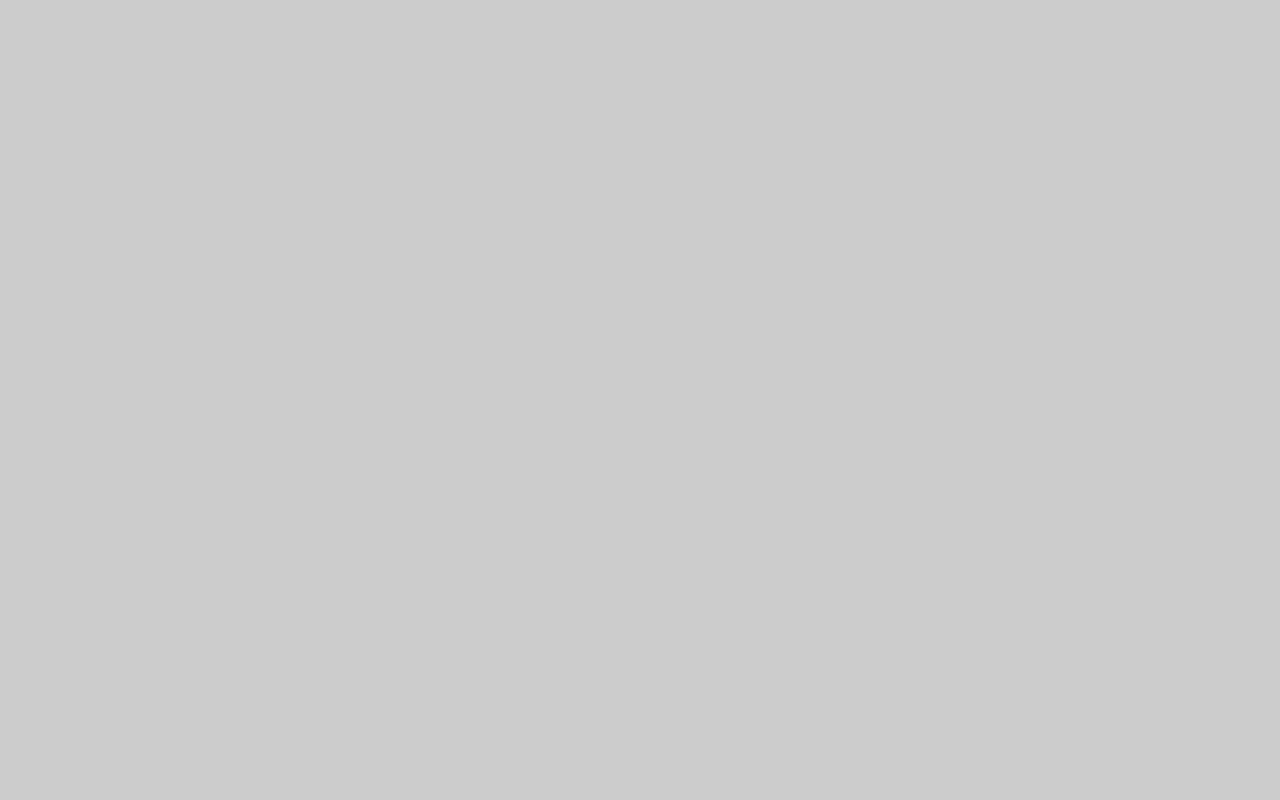
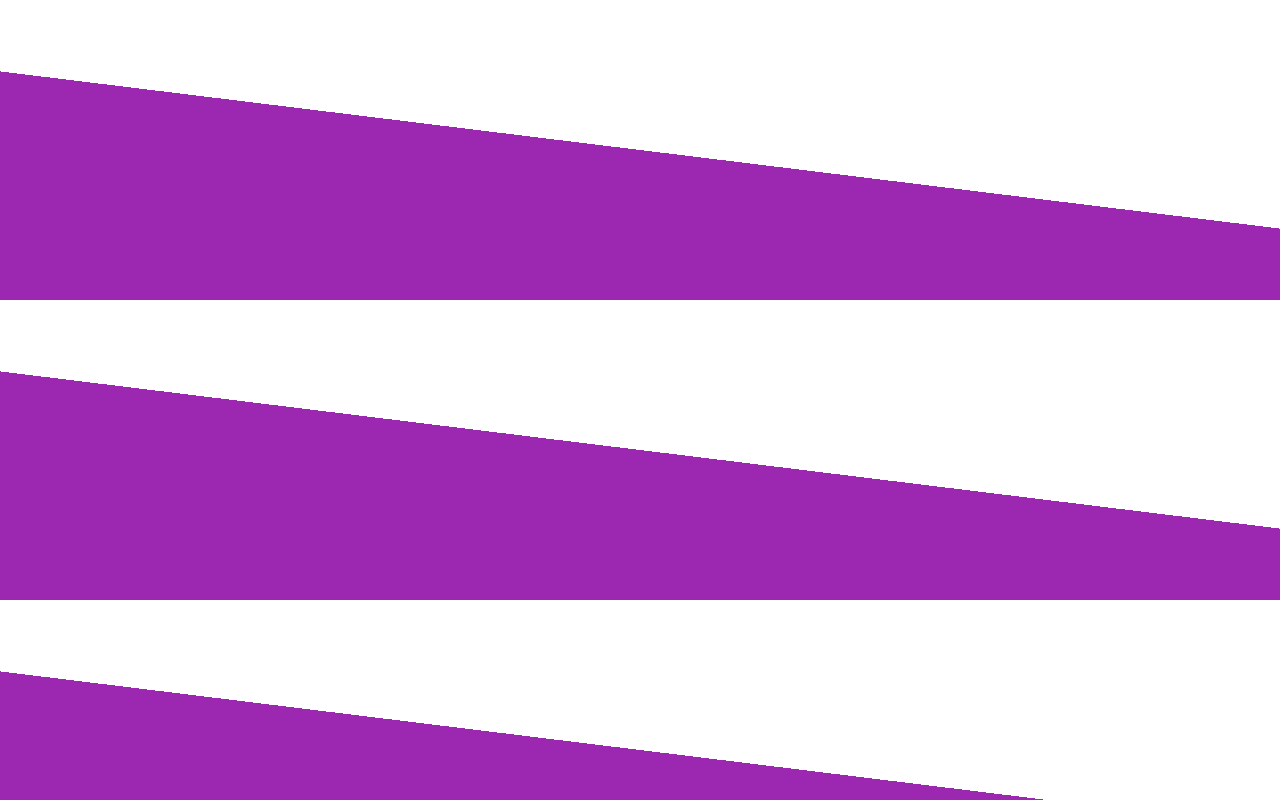
Before and after one commit to anuragagarwal561994/Placement-Portal, a plain HTML site: page blue_layout_ct.html in a window 1280 px wide. Drawn offline with Linux system fonts and the light colour scheme.

Commit message:
Adds a diagonal background with linear-gradient

```diff
--- a/blue_layout_ct.html
+++ b/blue_layout_ct.html
@@ -21,6 +21,10 @@
     <style>
         html, body {
             min-width: 420px;
+        }
+
+        body {
+            background: linear-gradient(7deg, #9c27b0 50%, white 50%);
         }
     </style>
 </head>
```
